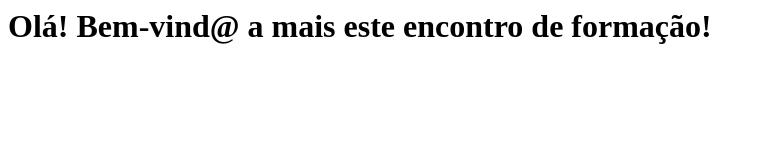
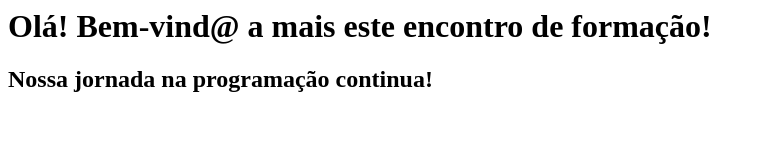
Before and after one commit to AnaKopper/primeiro_repositorio, a plain HTML site: page index.html in a window 1280 px wide. Shown: the whole page, without its empty margins (0-764 px from the left). Drawn offline with Linux system fonts and the light colour scheme.

Commit message:
Update index.html

```diff
--- a/index.html
+++ b/index.html
@@ -1,3 +1,4 @@
 <html>
   <h1>Olá! Bem-vind@ a mais este encontro de formação!</h1>
+  <h2>Nossa jornada na programação continua!</h2>
 </html>
```
